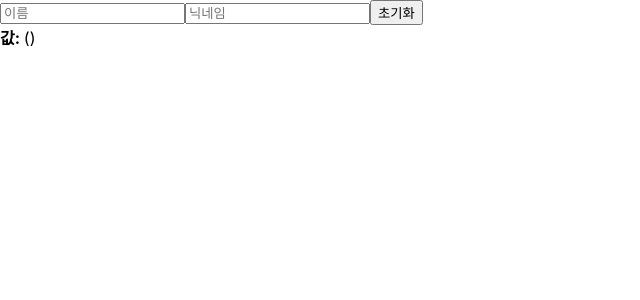
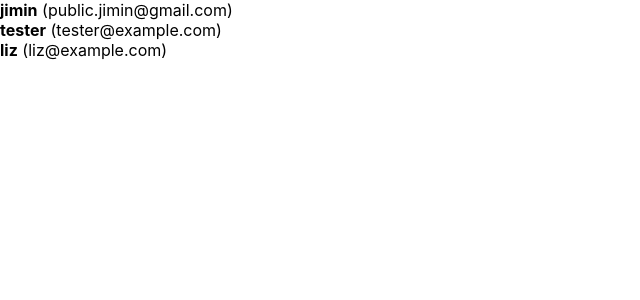
Before and after one commit to yoo-jimin127/react_app_project, a React (Create React App) app in the folder todo-app/: page / in a window 1280 px wide. Shown: the top 300 px of the page, without its empty margins (0-640 px from the left). Built offline with nearby package versions, Linux system fonts and the light colour scheme.

Commit message:
[1007]UseRef을 사용해 컴포넌트 안에 변수 생성

```diff
--- a/todo-app/src/App.js
+++ b/todo-app/src/App.js
@@ -1,3 +1,37 @@
+import React, { useRef } from 'react';
+import UserList from './UserList';
+
+function App() {
+  const users = [
+    {
+      id: 1,
+      username: 'jimin',
+      email: 'public.jimin@gmail.com'
+    },
+    {
+      id: 2,
+      username: 'tester',
+      email: 'tester@example.com'
+    },
+    {
+      id: 3,
+      username: 'liz',
+      email: 'liz@example.com'
+    }
+  ];
+
+  const nextId = useRef(4);
+  const onCreate = () => {
+    // 나중에 구현 할 배열에 항목 추가하는 로직
+    // ...
+
+    nextId.current += 1;
+  };
+  return <UserList users={users} />;
+}
+
+export default App;
+
 // import React from 'react';
 // import Hello from './Hello';
 // import Wrapper from './Wrapper';
@@ -13,16 +47,7 @@
 
 // export default App;
 
-import React from 'react';
-import InputSample from './InputSample';
 
-function App() {
-  return (
-    <InputSample />
-  );
-}
-
-export default App;
 
 // function App() {
 //   return (
--- a/todo-app/src/UserList.js
+++ b/todo-app/src/UserList.js
@@ -8,25 +8,7 @@ function User({ user }) {
   );
 }
 
-function UserList() {
-  const users = [
-    {
-      id: 1,
-      username: 'jimin',
-      email: 'public.jimin@gmail.com'
-    },
-    {
-      id: 2,
-      username: 'tester',
-      email: 'tester@example.com'
-    },
-    {
-      id: 3,
-      username: 'liz',
-      email: 'liz@example.com'
-    }
-  ];
-
+function UserList({ users }) {
   return (
     <div>
       {users.map(user => (
```
